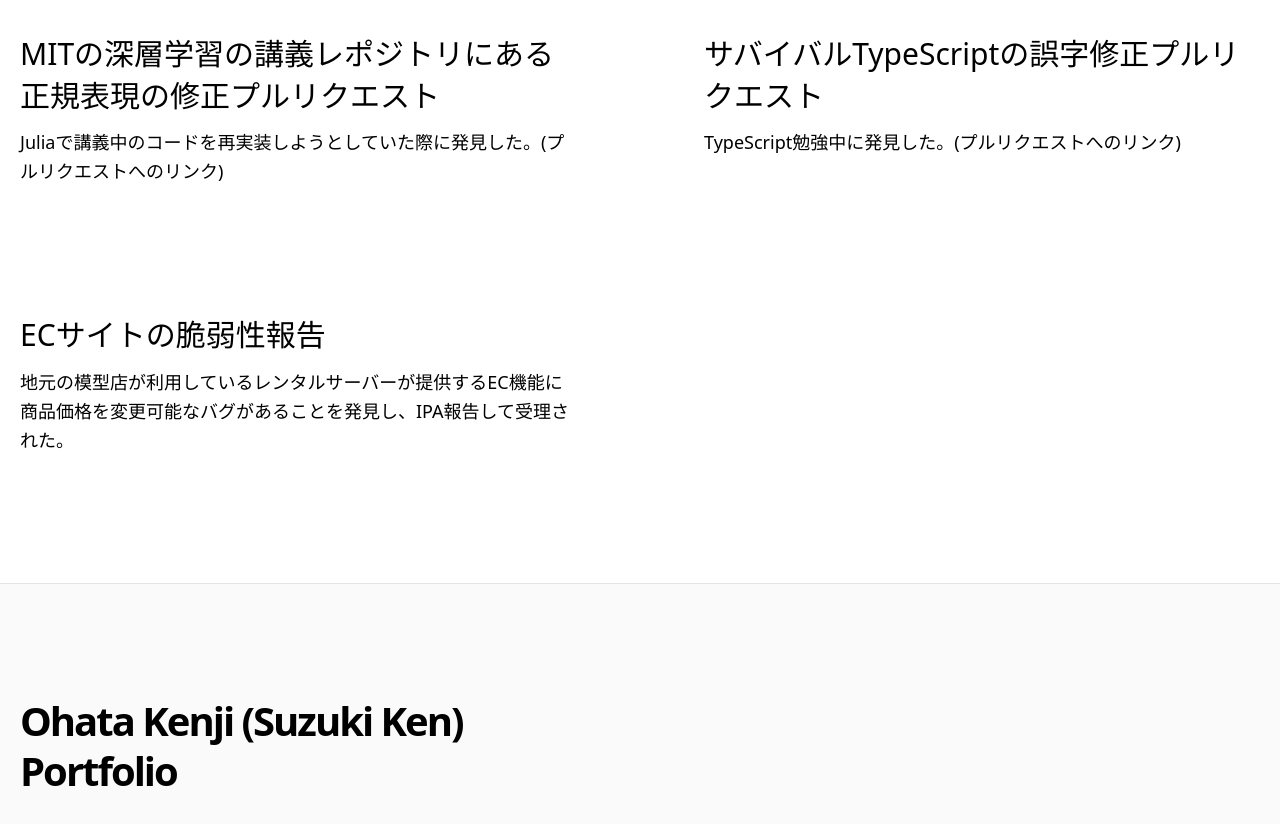
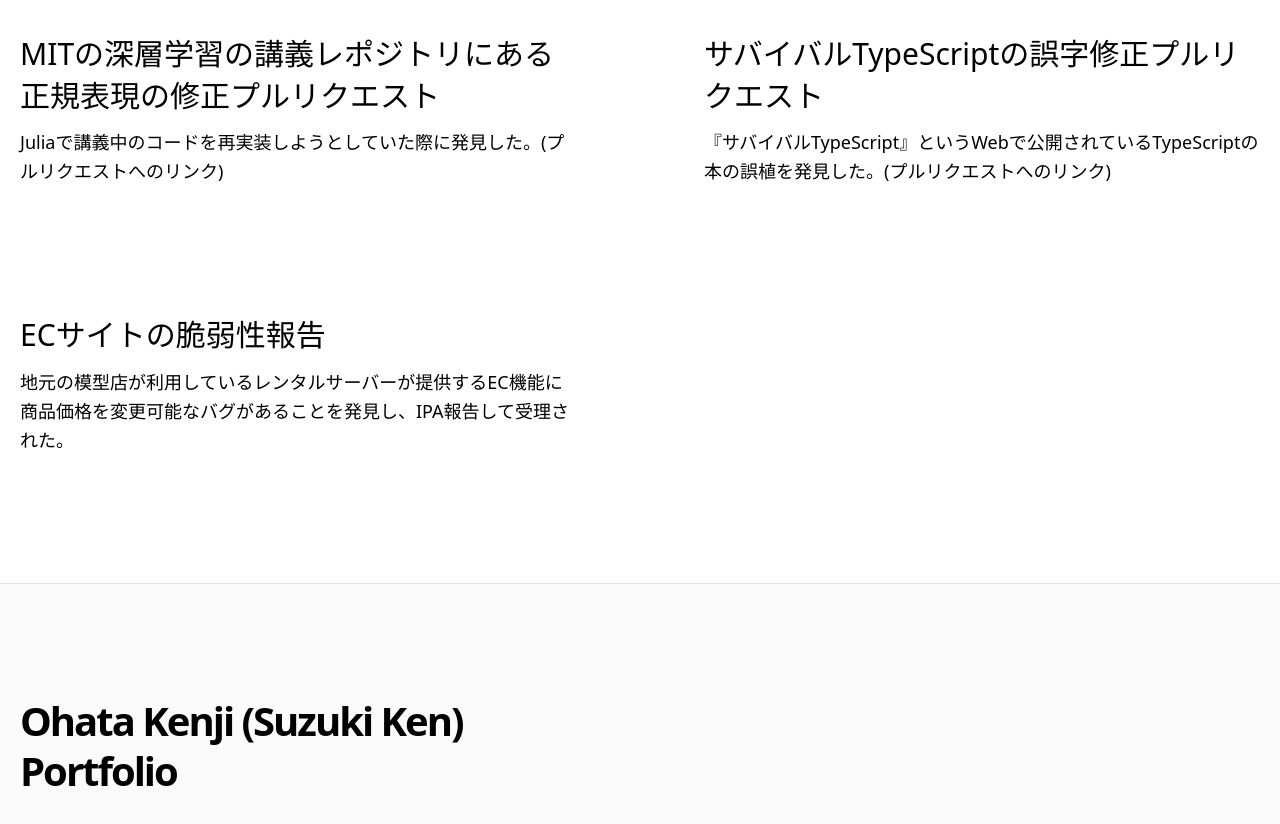
Before and after one commit to OhataKenji/portfolio, a Next.js app: page / in a window 1280 px wide. Shown: the part 2800-3624 px from the top of the page. Built offline with nearby package versions, Linux system fonts and the light colour scheme.

Commit message:
add explain about the book

```diff
--- a/components/misc.tsx
+++ b/components/misc.tsx
@@ -10,7 +10,7 @@
     },
     {
         'title': 'サバイバルTypeScriptの誤字修正プルリクエスト',
-        'child': (<span className="text-lg leading-relaxed mb-4">TypeScript勉強中に発見した。<Link href={'https://github.com/yytypescript/book/pull/13'}><a className="hover:underline">(プルリクエストへのリンク)</a></Link></span>)
+        'child': (<span className="text-lg leading-relaxed mb-4">『サバイバルTypeScript』というWebで公開されているTypeScriptの本の誤植を発見した。<Link href={'https://github.com/yytypescript/book/pull/13'}><a className="hover:underline">(プルリクエストへのリンク)</a></Link></span>)
     },
     {
         'title': 'ECサイトの脆弱性報告',
```
